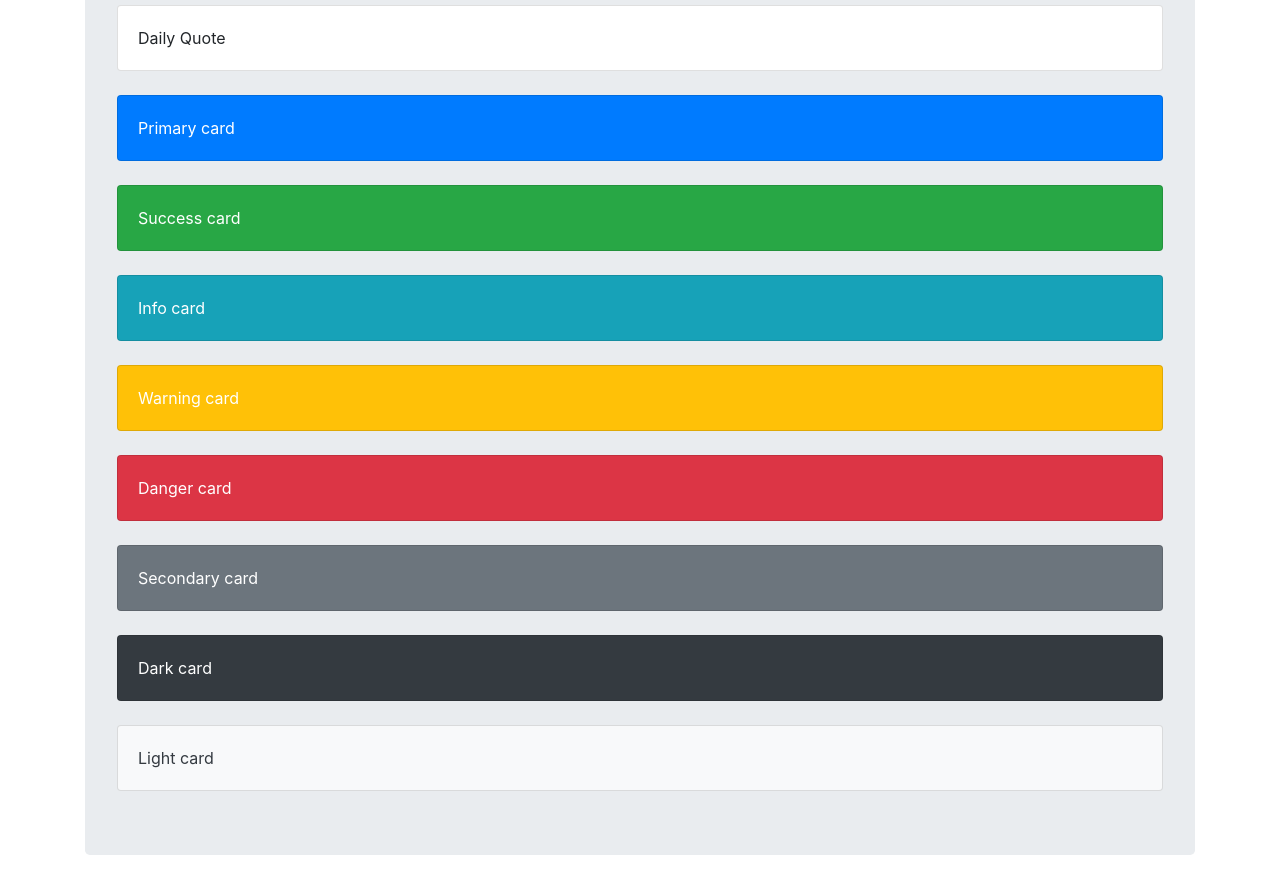
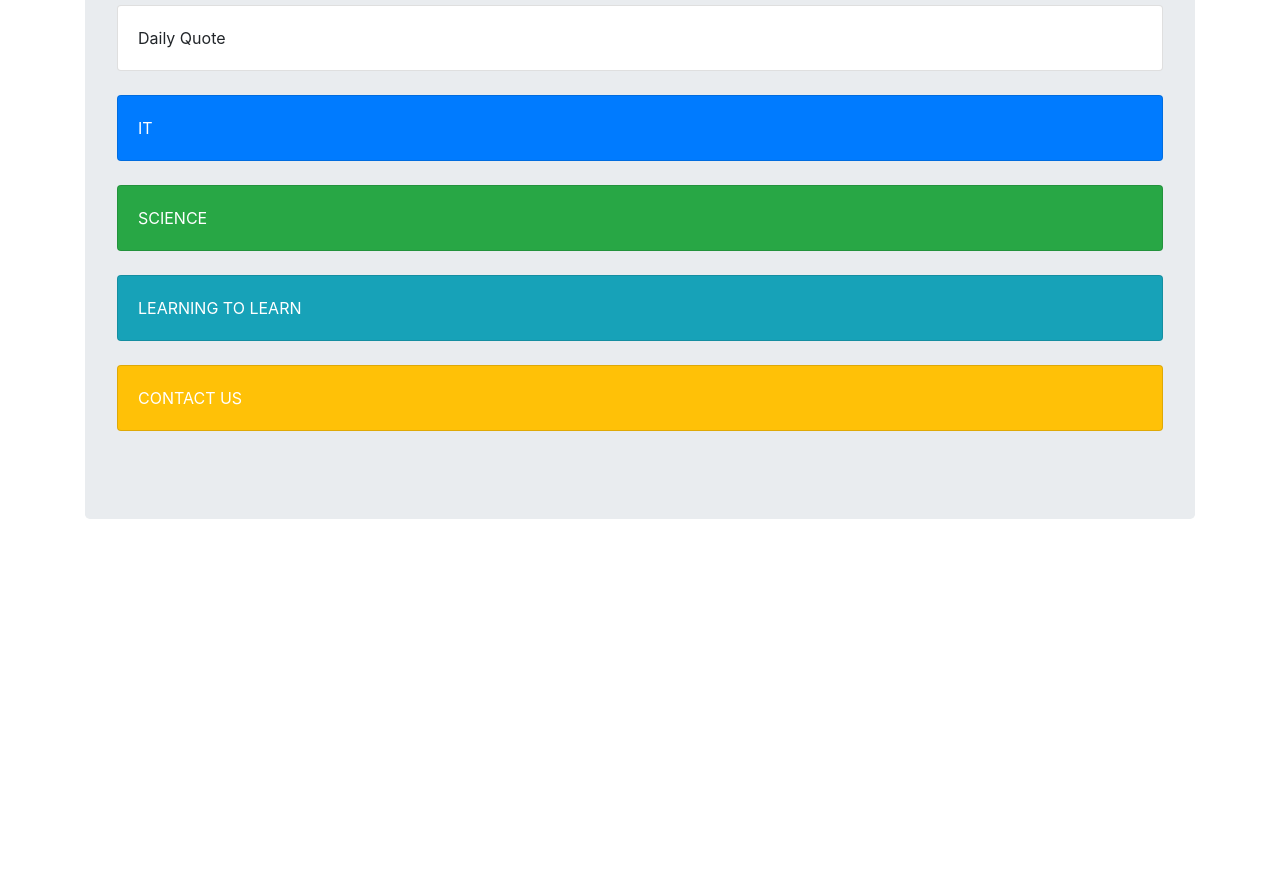
Before and after one commit to SciPragna/SciPragna.github.io, a plain HTML site: page index.html in a window 1280 px wide. Shown: the part 115-1002 px from the top of the page. After the commit the page ends 800 px from the top, so only its background shows below. Drawn offline with nearby package versions, Linux system fonts and the light colour scheme.

Commit message:
Update index.html

```diff
--- a/index.html
+++ b/index.html
@@ -20,43 +20,26 @@
         <br>
 
         <div class="card bg-primary text-white">
-        <div class="card-body">Primary card</div>
+        <div class="card-body">IT</div>
         </div>
         <br>
 
         <div class="card bg-success text-white">
-        <div class="card-body">Success card</div>
+        <div class="card-body">SCIENCE</div>
         </div>
         <br>
 
         <div class="card bg-info text-white">
-        <div class="card-body">Info card</div>
+        <div class="card-body">LEARNING TO LEARN</div>
         </div>
         <br>
 
         <div class="card bg-warning text-white">
-        <div class="card-body">Warning card</div>
+        <div class="card-body">CONTACT US</div>
         </div>
         <br>
 
-        <div class="card bg-danger text-white">
-        <div class="card-body">Danger card</div>
-        </div>
-        <br>
 
-        <div class="card bg-secondary text-white">
-        <div class="card-body">Secondary card</div>
-        </div>
-        <br>
-
-        <div class="card bg-dark text-white">
-        <div class="card-body">Dark card</div>
-        </div>
-        <br>
-
-        <div class="card bg-light text-dark">
-        <div class="card-body">Light card</div>
-        </div>
   </div>
 
       </div>
```
